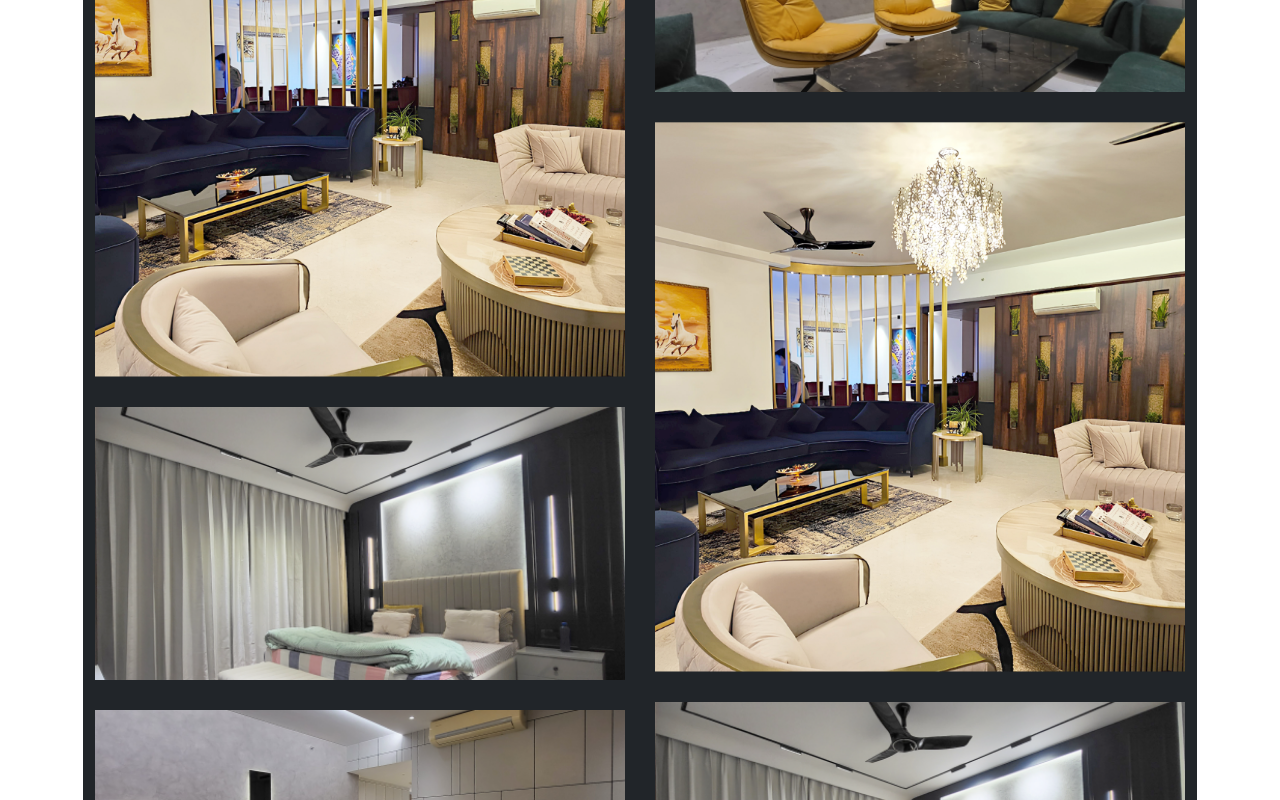
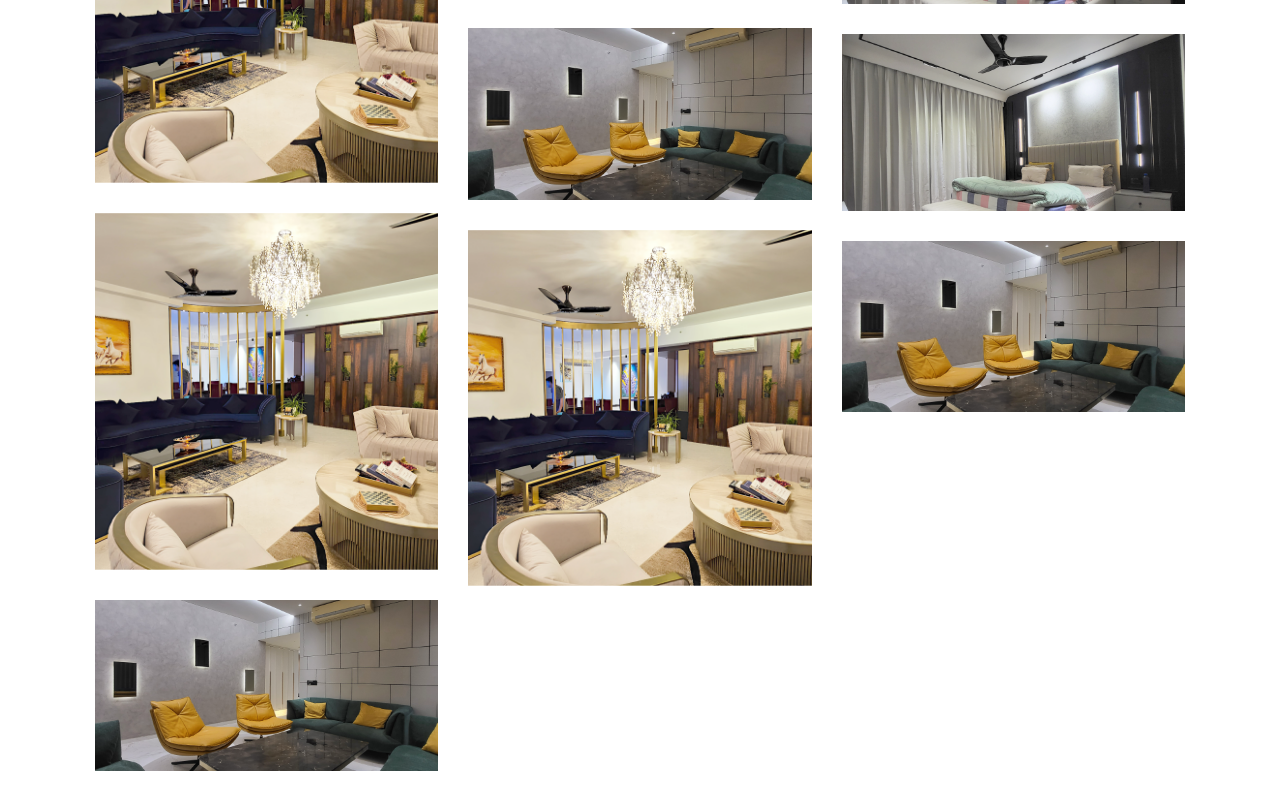
Before and after one commit to Amneeshjain/Interior-Design, a Next.js app: page /projects in a window 1280 px wide. Shown: the part 2740-3540 px from the top of the page. Built offline with nearby package versions, Linux system fonts and the light colour scheme.

Commit message:
image gallery create

```diff
--- a/src/components/Project/ImageGallery.js
+++ b/src/components/Project/ImageGallery.js
@@ -13,10 +13,12 @@ const images = [
   "/about-1.png",
   "/about-2.png",
   "/about-3.png",
+  "/about-2.png",
   "/about-1.png",
-  "/about-1.png",
-  "/about-3.png",
   "/about-2.png"
+  // "/about-1.png"
+  // "/about-3.png",
+  // "/about-2.png"
 
   // Add more image paths as needed
 ];
@@ -25,24 +27,29 @@ const ImageGallery = () => {
   const [isOpen, setIsOpen] = useState(false);
   const [photoIndex, setPhotoIndex] = useState(0);
 
-  const openLightbox = index => {
-    setPhotoIndex(index);
-    setIsOpen(true);
-  };
-  const preloadImage = src => {
+  const preloadImage = (src, callback) => {
     const img = new window.Image();
     img.src = src;
+    img.onload = callback;
+    console.log("Preloading image:", img);
+  };
+
+  const openLightbox = index => {
+    preloadImage(images[index], () => {
+      setPhotoIndex(index);
+      setIsOpen(true);
+    });
   };
 
   const breakpoints = {
-    default: 2,
-    1100: 2,
+    default: 3,
+    1100: 3,
     700: 1
   };
 
   return (
     <div className="container">
-      <div className="row bg-dark ">
+      <div className="row ">
         <div>
           <Masonry
             breakpointCols={breakpoints}
@@ -51,9 +58,9 @@ const ImageGallery = () => {
           >
             {images.map((src, index) =>
               <div
-                key={index}
+                key={index + 1}
                 className={styles.imageWrapper}
-                onClick={() => openLightbox(index)}
+                onClick={i => openLightbox(index)}
               >
                 <Image
                   src={src}
@@ -74,11 +81,18 @@ const ImageGallery = () => {
               prevSrc={images[(photoIndex + images.length - 1) % images.length]}
               onCloseRequest={() => setIsOpen(false)}
               onMovePrevRequest={() => {
-                console.log("fkjhfskjdfkdsfhsd");
-                setPhotoIndex((photoIndex + images.length - 1) % images.length);
+                const newIndex =
+                  (photoIndex + images.length - 1) % images.length;
+                preloadImage(images[newIndex], () => {
+                  setPhotoIndex(newIndex);
+                });
               }}
-              onMoveNextRequest={() =>
-                setPhotoIndex((photoIndex + 1) % images.length)}
+              onMoveNextRequest={() => {
+                const newIndex = (photoIndex + 1) % images.length;
+                preloadImage(images[newIndex], () => {
+                  setPhotoIndex(newIndex);
+                });
+              }}
             />}
         </div>
       </div>
```
